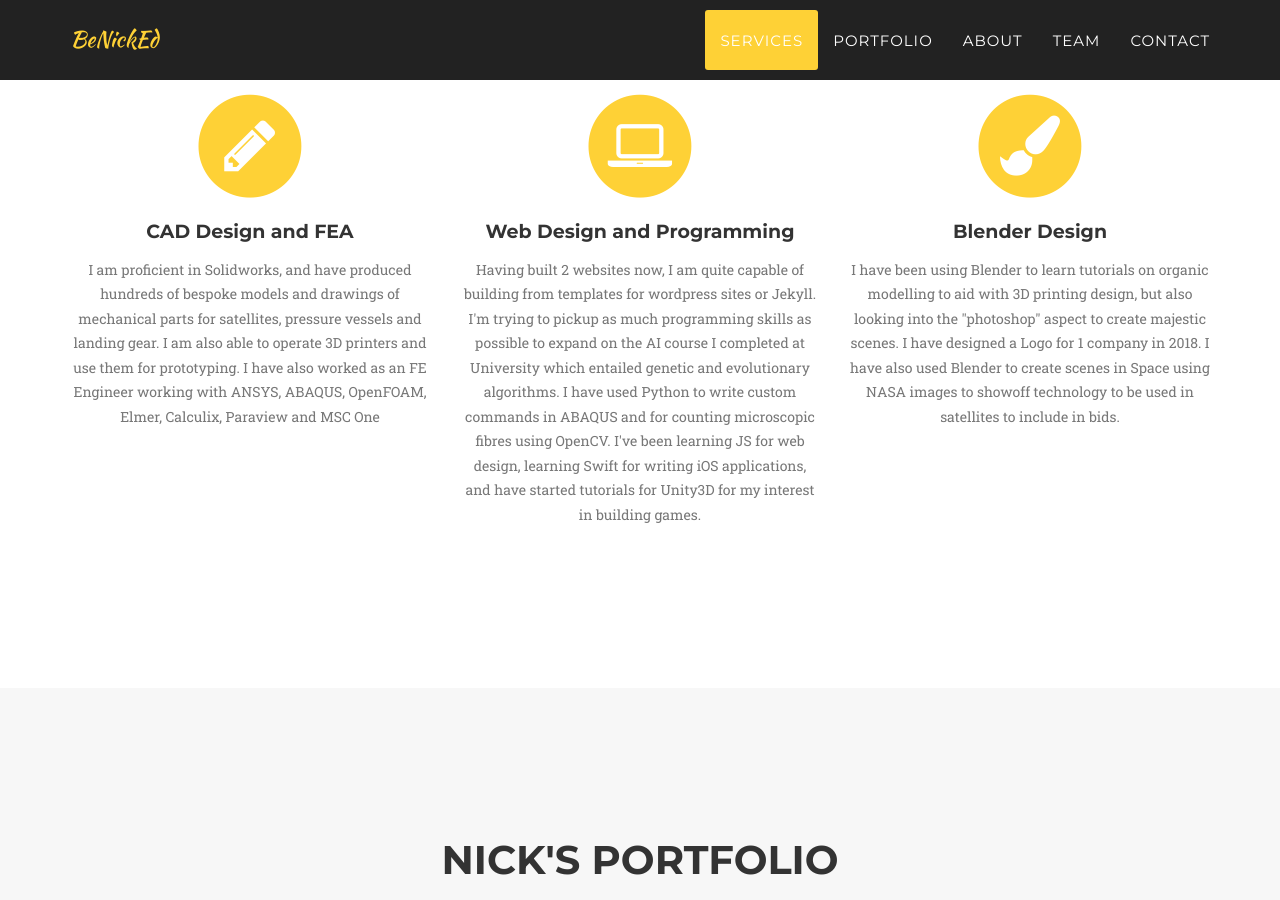
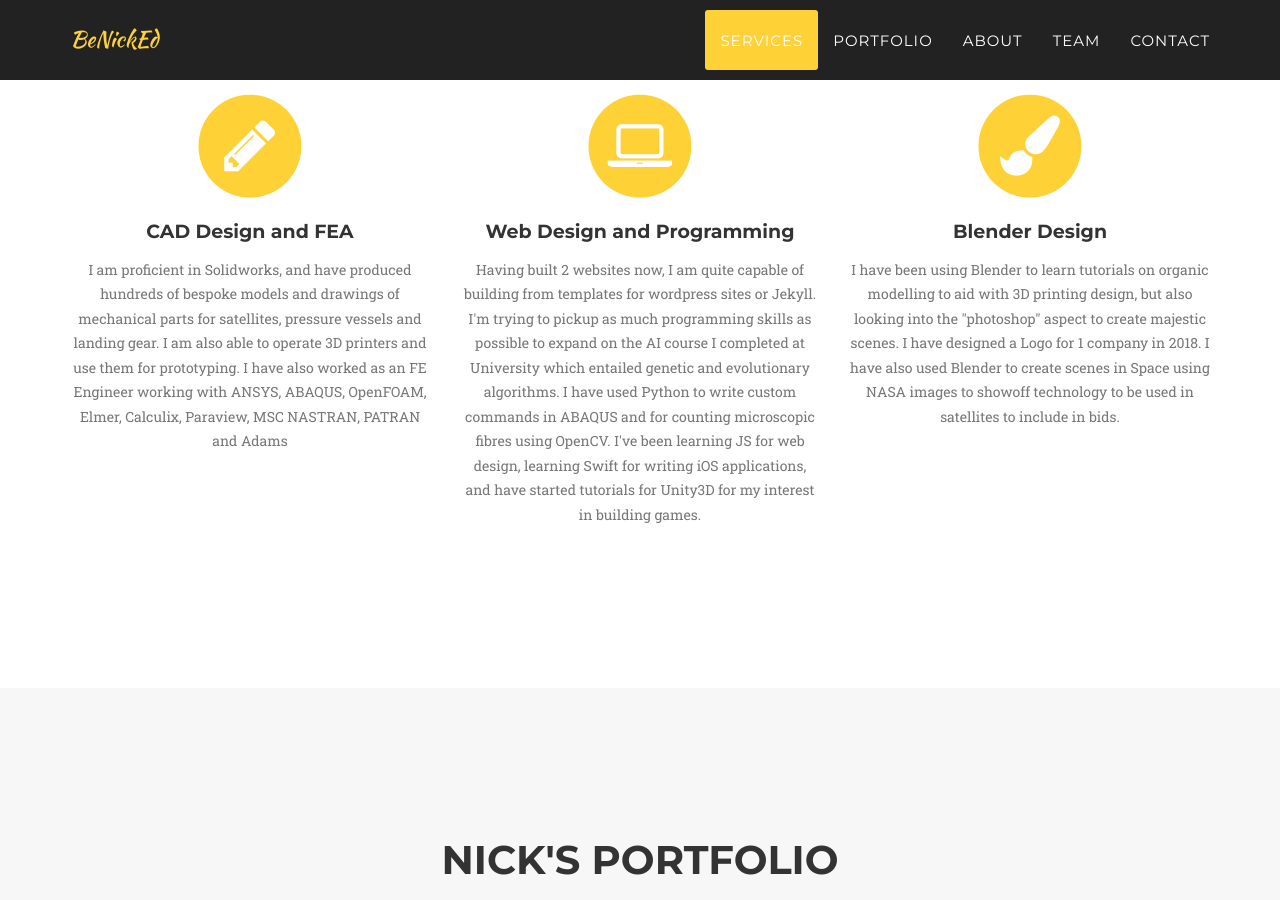
Before and after one commit to lilNickyg/NickGraham.github.io, a Jekyll site: the page built from _posts/2018-12-08-project-2.markdown, in a window 1280 px wide and 900 px high, scrolled down 996 px. Built offline with Jekyll 4.4.1, drawn with Linux system fonts in a browser that asks for light colours; some web fonts are replaced; some of the changed lines change nothing that is shown.

Commit message:
likkle changes

```diff
--- a/_includes/services.html
+++ b/_includes/services.html
@@ -15,7 +15,7 @@
                     </span>
                     <h4 class="service-heading">CAD Design and FEA</h4>
                     <p class="text-muted">I am proficient in Solidworks, and have produced hundreds of bespoke models and drawings of mechanical parts for satellites, pressure vessels and landing gear.
-                       I am also able to operate 3D printers and use them for prototyping. I have also worked as an FE Engineer working with ANSYS, ABAQUS, OpenFOAM, Elmer, Calculix, Paraview and MSC One  </p>
+                       I am also able to operate 3D printers and use them for prototyping. I have also worked as an FE Engineer working with ANSYS, ABAQUS, OpenFOAM, Elmer, Calculix, Paraview, MSC NASTRAN, PATRAN and Adams</p>
                 </div>
                 <div class="col-md-4">
                     <span class="fa-stack fa-4x">
--- a/_posts/2018-12-08-project-2.markdown
+++ b/_posts/2018-12-08-project-2.markdown
@@ -4,8 +4,8 @@ subtitle: This Website
 layout: default
 modal-id: 2
 date: 2018-12-08
-img: BeNickEd.png
-thumbnail: BeNickEd.png
+img: website.png
+thumbnail: website.png
 alt: image-alt
 project-date: December 2018
 client: BeNickEd
```
Also changed, not shown: img/portfolio/website.png (added).
